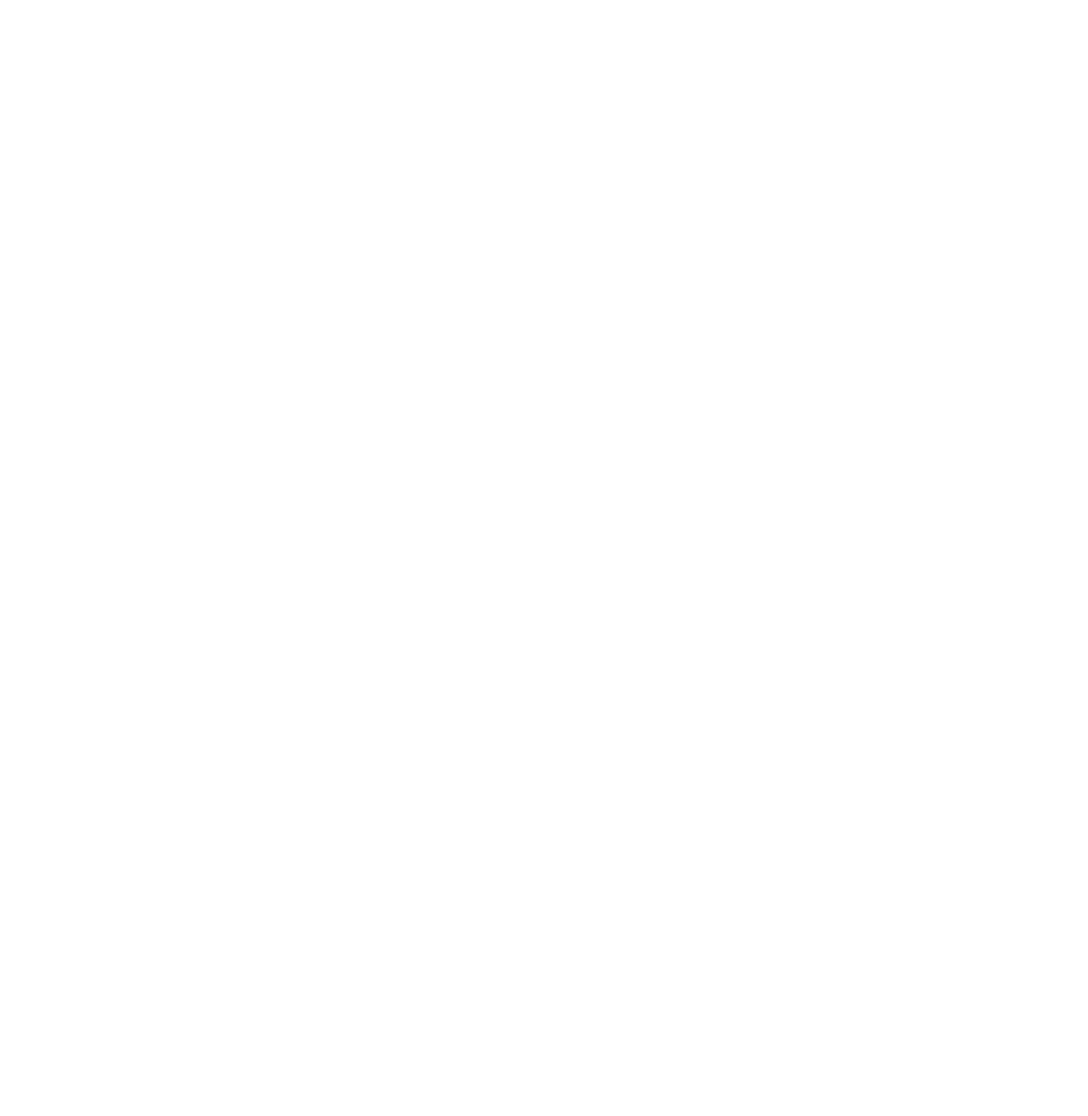
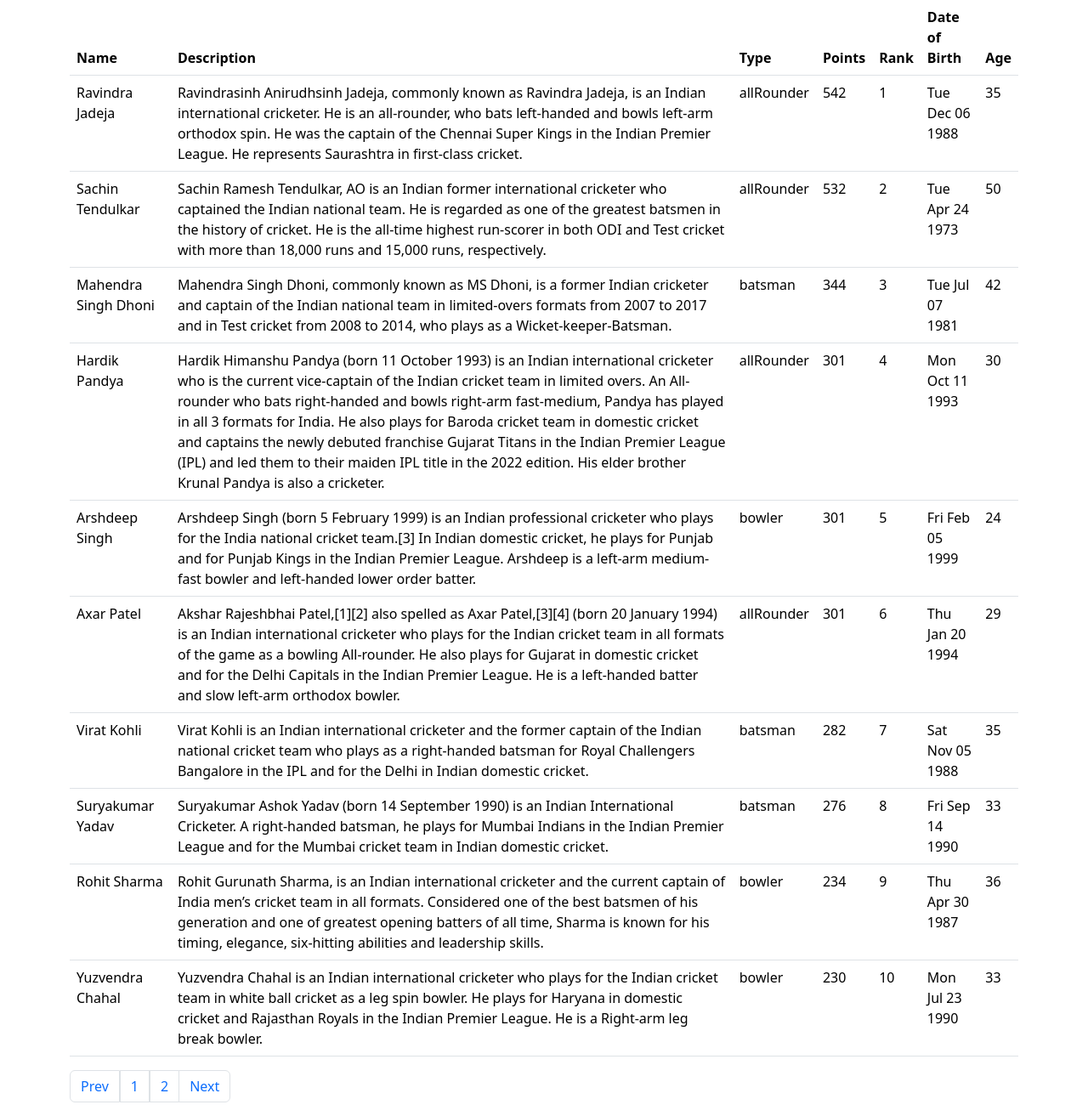
Before and after one commit to iShivam2012/Nirmata, a React (Create React App) app: page / in a window 1280 px wide. Shown: the whole page at 85% size. Before the commit the page ends 800 px from the top, so only its background shows below. Built offline with nearby package versions, Linux system fonts and the light colour scheme.

Commit message:
implemented list of players with 10 records per page with page navigation

```diff
--- a/package.json
+++ b/package.json
@@ -6,6 +6,7 @@
     "@testing-library/jest-dom": "^5.16.5",
     "@testing-library/react": "^13.4.0",
     "@testing-library/user-event": "^13.5.0",
+    "bootstrap": "^5.3.0",
     "react": "^18.2.0",
     "react-dom": "^18.2.0",
     "react-scripts": "5.0.1",
--- a/src/App.js
+++ b/src/App.js
@@ -15,8 +15,8 @@
   }, []);
 
   return (
-    <div>
-      <Players data={playersData} />
+    <div className="container">
+      {playersData.length > 0 && <Players data={playersData} />}
     </div>
   );
 }
--- /dev/null
+++ b/src/Components/PageNavigation.js
@@ -0,0 +1,37 @@
+const PageNavigation = ({
+  onPrevPageChangeHandler,
+  onNextPageChangeHandler,
+  onNumberChangeHandler,
+  numbers,
+}) => {
+  return (
+    <nav>
+      <ul className="pagination">
+        <li className="page-item">
+          <button className="page-link" onClick={onPrevPageChangeHandler}>
+            Prev
+          </button>
+        </li>
+        {numbers.map((no, index) => {
+          return (
+            <li key={index}>
+              <button
+                className="page-link"
+                onClick={() => onNumberChangeHandler(no)}
+              >
+                {no}
+              </button>
+            </li>
+          );
+        })}
+        <li className="page-item">
+          <button className="page-link" onClick={onNextPageChangeHandler}>
+            Next
+          </button>
+        </li>
+      </ul>
+    </nav>
+  );
+};
+
+export default PageNavigation;
--- a/src/Components/Players.js
+++ b/src/Components/Players.js
@@ -1,3 +1,43 @@
-const Players = ({ data }) => {};
+import { useState } from "react";
+import Records from "./Records";
+import PageNavigation from "./PageNavigation";
+
+const Players = ({ data }) => {
+  const [currentPage, setCurrentPage] = useState(1);
+  const recordsPerPage = 10;
+  const lastIndex = currentPage * recordsPerPage;
+  const firstIndex = lastIndex - recordsPerPage;
+  const records = data.slice(firstIndex, lastIndex);
+  const totalNoOfPages = Math.ceil(data.length / recordsPerPage);
+  const numbers = [...Array(totalNoOfPages + 1).keys()].slice(1);
+
+  const onPrevPageChangeHandler = () => {
+    if (currentPage !== 1) {
+      setCurrentPage(currentPage - 1);
+    }
+  };
+
+  const onNextPageChangeHandler = () => {
+    if (currentPage !== totalNoOfPages) {
+      setCurrentPage(currentPage + 1);
+    }
+  };
+
+  const onNumberChangeHandler = (no) => {
+    setCurrentPage(no);
+  };
+
+  return (
+    <div>
+      <Records records={records} data={data} />
+      <PageNavigation
+        numbers={numbers}
+        onNextPageChangeHandler={onNextPageChangeHandler}
+        onPrevPageChangeHandler={onPrevPageChangeHandler}
+        onNumberChangeHandler={onNumberChangeHandler}
+      />
+    </div>
+  );
+};
 
 export default Players;
--- /dev/null
+++ b/src/Components/Records.js
@@ -0,0 +1,37 @@
+const Records = ({ data, records }) => {
+  return (
+    <table className="table">
+      <thead>
+        <tr>
+          <th>Name</th>
+          <th>Description</th>
+          <th>Type</th>
+          <th>Points</th>
+          <th>Rank</th>
+          <th>Date of Birth</th>
+          <th>Age</th>
+        </tr>
+      </thead>
+      <tbody>
+        {records.map((data) => {
+          const dob = new Date(data.dob).toDateString();
+          const age =
+            new Date().getFullYear() - new Date(data.dob).getFullYear();
+          return (
+            <tr key={data.id}>
+              <td>{data.name}</td>
+              <td>{data.description}</td>
+              <td>{data.type}</td>
+              <td>{data.points}</td>
+              <td>{data.rank}</td>
+              <td>{dob}</td>
+              <td>{age}</td>
+            </tr>
+          );
+        })}
+      </tbody>
+    </table>
+  );
+};
+
+export default Records;
```
Also changed, not shown: src/index.js (+7 -6 lines), 1 other file (tests, documents, lock files or other folders).
